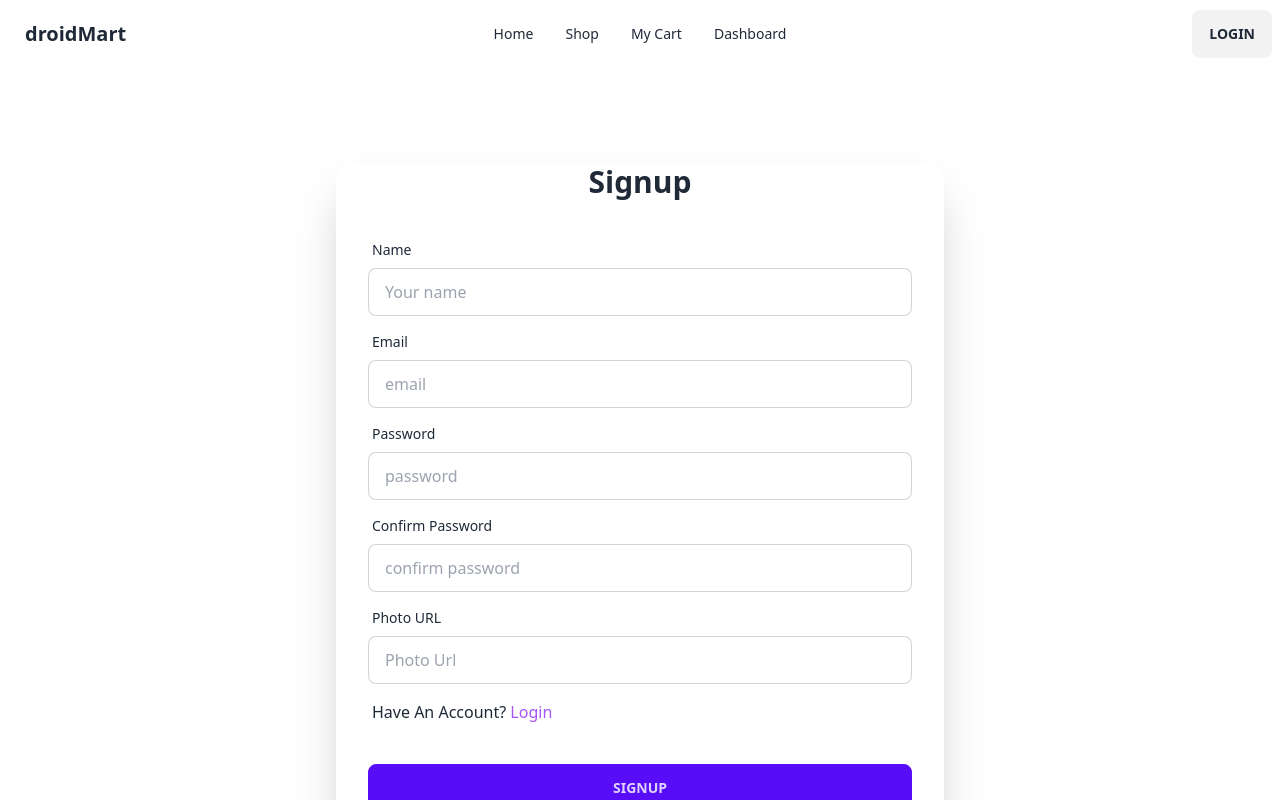
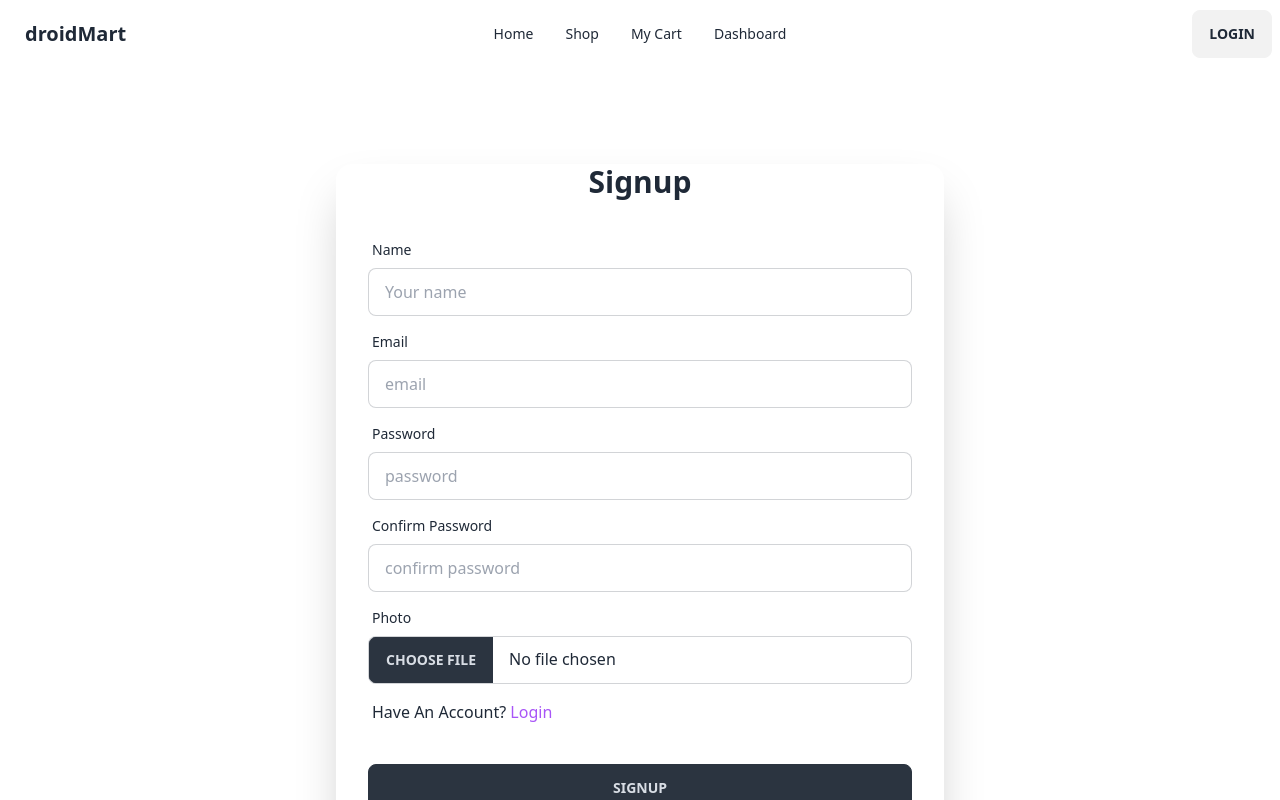
Before and after one commit to adnanabir1/droidmart, a React (Vite) app in the folder client/: page /signup in a window 1280 px wide. Shown: the top 800 px of the page. Built offline with nearby package versions, Linux system fonts and the light colour scheme; no server answers.

Commit message:
image url field changed with upload image field by using imgbb hosting system

```diff
--- a/client/src/pages/Login/Login.jsx
+++ b/client/src/pages/Login/Login.jsx
@@ -93,7 +93,7 @@ const Login = () => {
                 <input
                   type="submit"
                   value={"Login"}
-                  className="btn btn-primary"
+                  className="btn btn-neutral"
                 />
                 <ToastContainer
                   position="top-center"
--- a/client/src/pages/Signup/Signup.jsx
+++ b/client/src/pages/Signup/Signup.jsx
@@ -1,16 +1,17 @@
 import React, { useContext, useState } from "react";
 import { useForm } from "react-hook-form";
 import { AuthContext } from "../../providers/AuthProvider";
-import swal from "sweetalert";
 import GoogleAuth from "../../components/GoogleAuth";
 import { ToastContainer, toast } from "react-toastify";
 import "react-toastify/dist/ReactToastify.css";
 import { Link, useNavigate } from "react-router-dom";
+const img_hosting_token = import.meta.env.VITE_IMG_HOSTING_TOKEN;
 
 const Signup = () => {
   const navigate = useNavigate();
   const { createUser, updateUserProfile, logOut } = useContext(AuthContext);
   const [confirmPasswordError, setConfirmPasswordError] = useState();
+  const img_hosting_url = `https://api.imgbb.com/1/upload?key=${img_hosting_token}`;
   const {
     register,
     handleSubmit,
@@ -19,20 +20,31 @@ const Signup = () => {
   } = useForm();
 
   const onSubmit = (data) => {
-    console.log(data);
     if (data.password === data.confirmPassword) {
       setConfirmPasswordError(false);
     } else {
       setConfirmPasswordError(true);
     }
-    createUser(data.email, data.password)
-      .then((result) => {
-        // swal("User Created Successfully");
-        updateUserProfile(data.name, data.photo).then(() => {
+
+    const formData = new FormData();
+    formData.append("image", data.image[0]);
+    let imgURL;
+
+    fetch(img_hosting_url, {
+      method: "POST",
+      body: formData,
+    })
+      .then((res) => res.json())
+      .then((imgRes) => {
+        if (imgRes.success) {
+          imgURL = imgRes.data.url;
+          createUser(data.email, data.password).then((result) => {
+            updateUserProfile(data.name, imgURL).then(() => {
+              // Sending data to DB
               const userData = {
                 name: data.name,
                 email: data.email,
-            image: data.photo,
+                image: imgURL,
                 role: "user",
               };
               fetch("http://localhost:5000/user", {
@@ -51,6 +63,8 @@ const Signup = () => {
                   }
                 });
             });
+          });
+        }
       })
       .catch((err) => {
         // swal(err.message);
@@ -130,19 +144,18 @@ const Signup = () => {
 
               <div className="form-control">
                 <label className="label">
-                  <span className="label-text">Photo URL</span>
+                  <span className="label-text">Photo</span>
                 </label>
                 <input
-                  type="text"
-                  {...register("photo", {
+                  type="file"
+                  {...register("image", {
                     required: true,
                   })}
-                  placeholder="Photo Url"
-                  className="input input-bordered"
+                  className="file-input file-input-bordered"
                 />
               </div>
               {errors.photo && (
-                <span className="text-red-500">Photo URL Required</span>
+                <span className="text-red-500">Photo is Required</span>
               )}
 
               <label className="label">
@@ -157,7 +170,7 @@ const Signup = () => {
                 <input
                   type="submit"
                   value={"Signup"}
-                  className="btn btn-primary"
+                  className="btn btn-neutral"
                 />
                 <ToastContainer
                   position="top-center"
```
Lines whose indentation alone changed are shown as unchanged.
